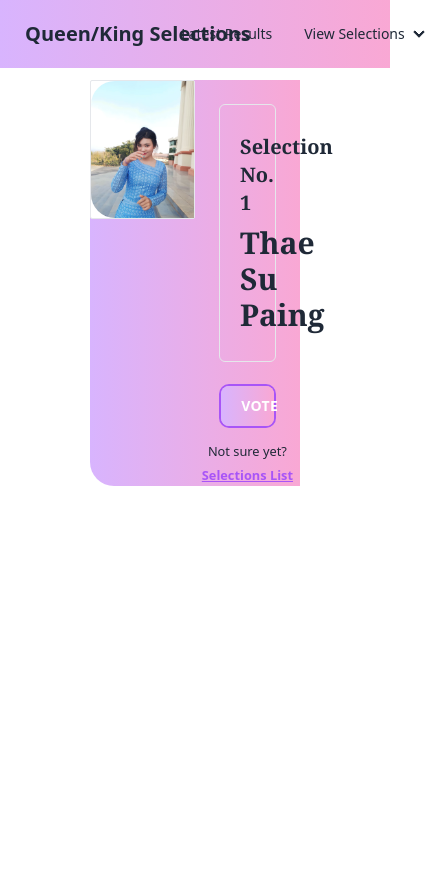
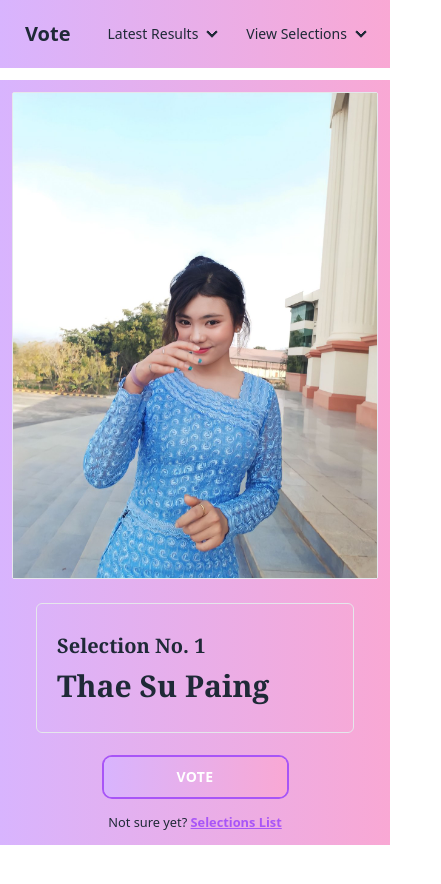
Before and after one commit to ThaeSuPaing2002/OnlineVotingUI, a website: page dist/selectionPreview.html in a window 390 px wide. Shown: the top 884 px of the page, 441 px wide, since content can reach past the window. Drawn offline with Linux system fonts and the light colour scheme.

Commit message:
feat: Improve Navigation Bar and Page Responsiveness

```diff
--- a/dist/selectionPreview.html
+++ b/dist/selectionPreview.html
@@ -10,19 +10,30 @@
  <!-- navigation bar -->
  <div class="navbar bg-gradient-to-r from-purple-300 to-pink-300">
   <div class="flex-1">
-        <a class="btn btn-ghost normal-case text-xl">Queen/King Selections</a>
+    <a class="btn btn-ghost normal-case text-xl">Vote</a>
   </div>
   <div class="flex-none">
     <ul class="menu menu-horizontal px-1">
-          <li><a href="leaderboard.html">Latest Results</a></li>
+
+      <li>
+        <details>
+          <summary>
+            Latest Results
+          </summary>
+          <ul class="p-2 bg-base-100 z-50">
+            <li><a href="leaderboard.html">Queen Selections</a></li>
+            <li><a href="leaderboard2.html">King Selections</a></li>
+          </ul>
+        </details>
+      </li>
       <li>
         <details>
           <summary>
             View Selections
           </summary>
-              <ul class="p-2 bg-base-100">
-                <li><a href="preview.html">Queen Selections</a></li>
-                <li><a>King Selections</a></li>
+          <ul class="p-2 bg-base-100 z-50">
+            <li><a href="previewQueens.html">Queen Selections</a></li>
+            <li><a href="previewKings.html">King Selections</a></li>
           </ul>
         </details>
       </li>
@@ -32,13 +43,13 @@
 
     <!-- main grid -->
     <div class="grid grid-rows-4 grid-cols-9 gap-4 mt-3">
-        <div class="bg-gradient-to-r from-purple-300 to-pink-300 col-start-3 col-span-5 rounded-l-3xl">
+        <div class="bg-gradient-to-r from-purple-300 to-pink-300 col-start-1 col-span-9 sm:col-start-1 sm:col-span-9 md:col-start-2 md:col-span-7 lg:col-start-2 lg:col-span-7 xl:col-start-3 xl:col-span-5 xxl:col-start-3 xxl:col-span-5">
            <!-- second grid inside main grid -->
-          <div class="grid grid-cols-2">
+          <div class="grid md:grid-cols-2 lg:grid-cols-2 xl:grid-cols-2 xxl:grid-cols-2 p-3">
             <div class="1">
                 <div class="carousel-item" id="item2">
                     <div class="bg-white border rounded-sm max-w-md">
-                      <img src="images/tsp2.jpg" class="rounded-l-3xl bg-clip-border"/>
+                      <img src="images/tsp2.jpg" class=" bg-clip-border"/>
                     </div>
                   </div>
             </div>
```
Also changed, not shown: dist/output.css. Lines whose indentation alone changed are shown as unchanged.
